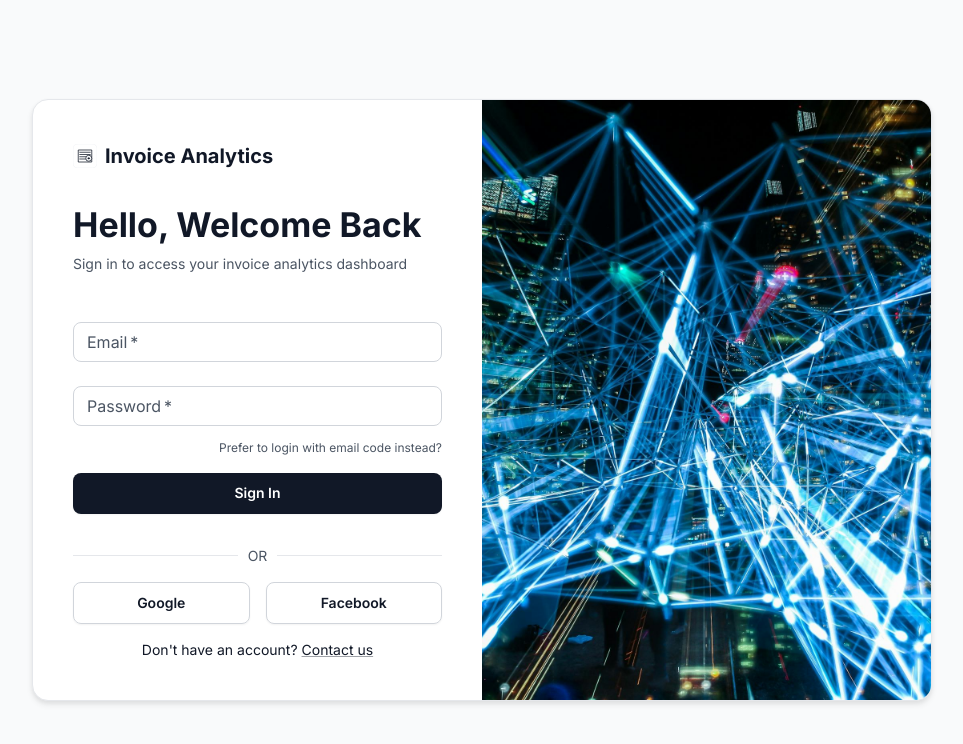
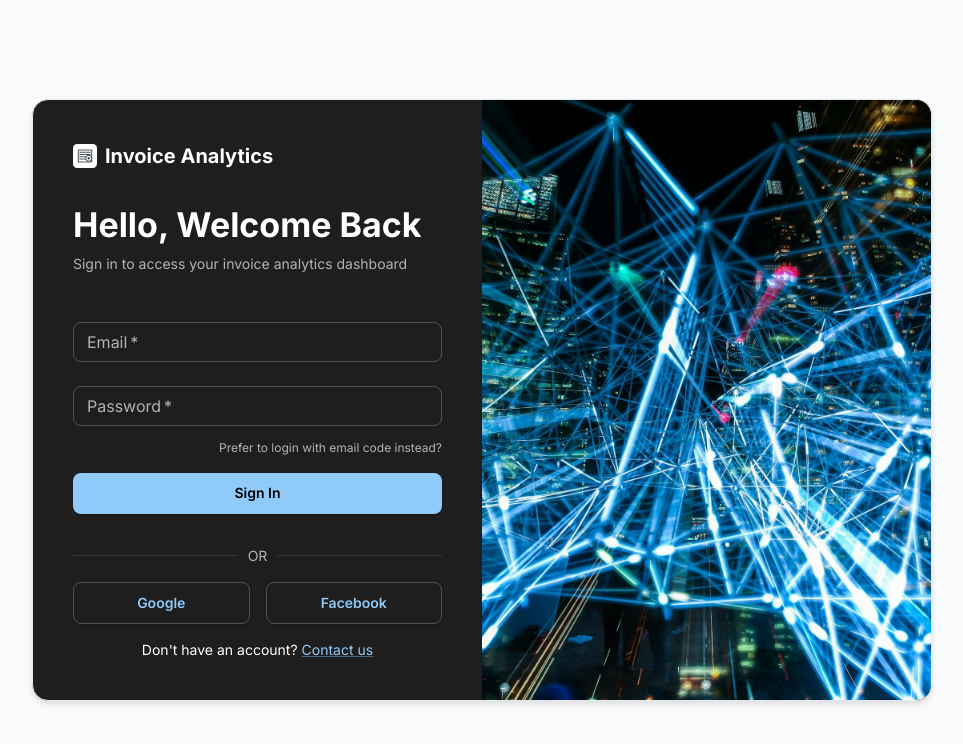
Before and after one commit to gerekuliana/MissionX, a React (Vite) app in the folder client/: page / in a window 1280 px wide. Shown: the top 744 px of the page, without its empty margins (158-1121 px from the left). Built offline with nearby package versions, Linux system fonts and the light colour scheme; no server answers.

Commit message:
Remove light theme support and associated theme toggle functionality from CustomUserButton and ThemeContext. Update ThemeProvider to exclusively use dark theme.

```diff
--- a/client/src/common/components/CustomUserButton.tsx
+++ b/client/src/common/components/CustomUserButton.tsx
@@ -14,10 +14,7 @@ import {
 } from '@mui/material';
 import SettingsIcon from '@mui/icons-material/Settings';
 import LogoutIcon from '@mui/icons-material/Logout';
-import LightModeIcon from '@mui/icons-material/LightMode';
-import DarkModeIcon from '@mui/icons-material/DarkMode';
 import { useClerk, useUser } from '@clerk/clerk-react';
-import { useTheme } from '../../themes/ThemeContext';
 import { useTheme as useMuiTheme } from '@mui/material';
 
 type CustomUserButtonProps = {
@@ -30,7 +27,6 @@ const CustomUserButton: React.FC<CustomUserButtonProps> = ({ afterSignOutUrl })
   const { signOut } = useClerk();
   const { user } = useUser();
   const muiTheme = useMuiTheme();
-  const { mode, toggleTheme } = useTheme();
 
   const handleClick = (): void => {
     setAnchorEl(buttonRef.current);
@@ -49,10 +45,6 @@ const CustomUserButton: React.FC<CustomUserButtonProps> = ({ afterSignOutUrl })
 
   const handleManageAccount = (): void => {
     handleClose();
-  };
-
-  const handleToggleTheme = (): void => {
-    toggleTheme();
   };
 
   const open = Boolean(anchorEl);
@@ -167,22 +159,6 @@ const CustomUserButton: React.FC<CustomUserButtonProps> = ({ afterSignOutUrl })
 
           <ListItem disablePadding>
             <ListItemButton
-              onClick={handleToggleTheme}
-              sx={{
-                px: 2,
-                '&:hover': {
-                  backgroundColor: muiTheme.palette.action.hover,
-                },
-              }}>
-              <ListItemIcon sx={{ minWidth: 36, color: muiTheme.palette.primary.main }}>
-                {mode === 'light' ? <DarkModeIcon fontSize="small" /> : <LightModeIcon fontSize="small" />}
-              </ListItemIcon>
-              <ListItemText primary={mode === 'light' ? 'Dark mode' : 'Light mode'} />
-            </ListItemButton>
-          </ListItem>
-
-          <ListItem disablePadding>
-            <ListItemButton
               onClick={handleSignOut}
               sx={{
                 px: 2,
--- a/client/src/themes/ThemeContext.tsx
+++ b/client/src/themes/ThemeContext.tsx
@@ -1,47 +1,7 @@
-import React, { ReactNode, createContext, useContext, useState, useEffect } from 'react';
+import React, { ReactNode } from 'react';
 import { ThemeProvider as MuiThemeProvider } from '@mui/material';
-import { lightTheme, darkTheme } from './index';
-
-type ThemeMode = 'light' | 'dark';
-
-interface ThemeContextType {
-  mode: ThemeMode;
-  toggleTheme: () => void;
-}
-
-const ThemeContext = createContext<ThemeContextType | undefined>(undefined);
-
-export const useTheme = () => {
-  const context = useContext(ThemeContext);
-  if (!context) {
-    throw new Error('useTheme must be used within a ThemeProvider');
-  }
-  return context;
-};
-
-const THEME_STORAGE_KEY = 'theme-mode';
+import { darkTheme } from './index';
 
 export const ThemeProvider: React.FC<{ children: ReactNode }> = ({ children }) => {
-  const [mode, setMode] = useState<ThemeMode>(() => {
-    const savedMode = localStorage.getItem(THEME_STORAGE_KEY);
-    return (savedMode as ThemeMode) || 'light';
-  });
-
-  useEffect(() => {
-    localStorage.setItem(THEME_STORAGE_KEY, mode);
-  }, [mode]);
-
-  const toggleTheme = () => {
-    setMode(prevMode => prevMode === 'light' ? 'dark' : 'light');
-  };
-
-  const theme = mode === 'light' ? lightTheme : darkTheme;
-
-  return (
-    <ThemeContext.Provider value={{ mode, toggleTheme }}>
-      <MuiThemeProvider theme={theme}>
-        {children}
-      </MuiThemeProvider>
-    </ThemeContext.Provider>
-  );
+  return <MuiThemeProvider theme={darkTheme}>{children}</MuiThemeProvider>;
 };
--- a/client/src/themes/index.ts
+++ b/client/src/themes/index.ts
@@ -1,5 +1,4 @@
-import { lightTheme } from './lightTheme';
 import { darkTheme } from './darkTheme';
 
 // Export both themes
-export { lightTheme, darkTheme };
+export { darkTheme };
--- a/client/src/themes/lightTheme.ts
+++ /dev/null
@@ -1,190 +0,0 @@
-import { createTheme } from '@mui/material';
-
-// Clean Black & White Theme (Light Mode)
-export const lightTheme = createTheme({
-  palette: {
-    mode: 'light',
-    primary: {
-      main: '#111827',
-      light: '#374151',
-      dark: '#000000',
-      contrastText: '#FFFFFF',
-    },
-    secondary: {
-      main: '#6B7280',
-      light: '#9CA3AF',
-      dark: '#4B5563',
-      contrastText: '#FFFFFF',
-    },
-    background: {
-      default: '#FFFFFF',
-      paper: '#FFFFFF',
-    },
-    text: {
-      primary: '#111827',
-      secondary: '#4B5563',
-    },
-    error: {
-      main: '#DC2626',
-    },
-    warning: {
-      main: '#D97706',
-    },
-    info: {
-      main: '#2563EB',
-    },
-    success: {
-      main: '#059669',
-    },
-    divider: '#E5E7EB',
-  },
-  typography: {
-    fontFamily: 'Inter, system-ui, Avenir, Helvetica, Arial, sans-serif',
-    h1: {
-      fontWeight: 700,
-    },
-    h2: {
-      fontWeight: 700,
-    },
-    h3: {
-      fontWeight: 600,
-    },
-    h4: {
-      fontWeight: 600,
-    },
-    h5: {
-      fontWeight: 600,
-    },
-    h6: {
-      fontWeight: 600,
-    },
-    button: {
-      fontWeight: 600,
-      textTransform: 'none',
-    },
-  },
-  shape: {
-    borderRadius: 8,
-  },
-  components: {
-    MuiButton: {
-      styleOverrides: {
-        root: {
-          borderRadius: 8,
-          boxShadow: '0 1px 2px rgba(0, 0, 0, 0.05)',
-          padding: '8px 16px',
-          transition: 'all 0.2s ease',
-          '&:hover': {
-            boxShadow: '0 4px 6px rgba(0, 0, 0, 0.1)',
-            transform: 'translateY(-1px)',
-          },
-        },
-        contained: {
-          backgroundColor: '#111827',
-          color: '#FFFFFF',
-          '&:hover': {
-            backgroundColor: '#000000',
-          },
-        },
-        outlined: {
-          borderColor: '#D1D5DB',
-          color: '#111827',
-          '&:hover': {
-            borderColor: '#111827',
-            backgroundColor: 'rgba(17, 24, 39, 0.04)',
-          },
-        },
-      },
-    },
-    MuiSelect: {
-      styleOverrides: {
-        root: {
-          '&.Mui-focused .MuiOutlinedInput-notchedOutline': {
-            borderColor: '#111827',
-          },
-          '&:hover .MuiOutlinedInput-notchedOutline': {
-            borderColor: '#6B7280',
-          },
-        },
-      },
-    },
-    MuiMenuItem: {
-      styleOverrides: {
-        root: {
-          '&.Mui-selected': {
-            backgroundColor: '#F3F4F6',
-          },
-          '&.Mui-selected:hover': {
-            backgroundColor: '#E5E7EB',
-          },
-          '&:hover': {
-            backgroundColor: '#F9FAFB',
-          },
-        },
-      },
-    },
-    MuiCard: {
-      styleOverrides: {
-        root: {
-          borderRadius: 12,
-          boxShadow: '0 1px 3px rgba(0, 0, 0, 0.1), 0 1px 2px rgba(0, 0, 0, 0.06)',
-          border: '1px solid #E5E7EB',
-        },
-      },
-    },
-    MuiPaper: {
-      styleOverrides: {
-        root: {
-          backgroundImage: 'none',
-          boxShadow: '0 1px 3px rgba(0, 0, 0, 0.1), 0 1px 2px rgba(0, 0, 0, 0.06)',
-        },
-      },
-    },
-    MuiAppBar: {
-      styleOverrides: {
-        root: {
-          boxShadow: '0 1px 3px rgba(0, 0, 0, 0.1)',
-          backgroundImage: 'none',
-          backgroundColor: '#FFFFFF',
-          borderBottom: '1px solid #E5E7EB',
-        },
-      },
-    },
-    MuiTableHead: {
-      styleOverrides: {
-        root: {
-          '& .MuiTableCell-root': {
-            fontWeight: 600,
-            color: '#111827',
-            backgroundColor: '#F9FAFB',
-            borderBottom: '2px solid #E5E7EB',
-          },
-        },
-      },
-    },
-    MuiTextField: {
-      styleOverrides: {
-        root: {
-          '& .MuiOutlinedInput-root': {
-            '& fieldset': {
-              borderColor: '#D1D5DB',
-            },
-            '&:hover fieldset': {
-              borderColor: '#6B7280',
-            },
-            '&.Mui-focused fieldset': {
-              borderColor: '#111827',
-            },
-          },
-        },
-      },
-    },
-    MuiChip: {
-      styleOverrides: {
-        root: {
-          fontWeight: 500,
-        },
-      },
-    },
-  },
-});
```
